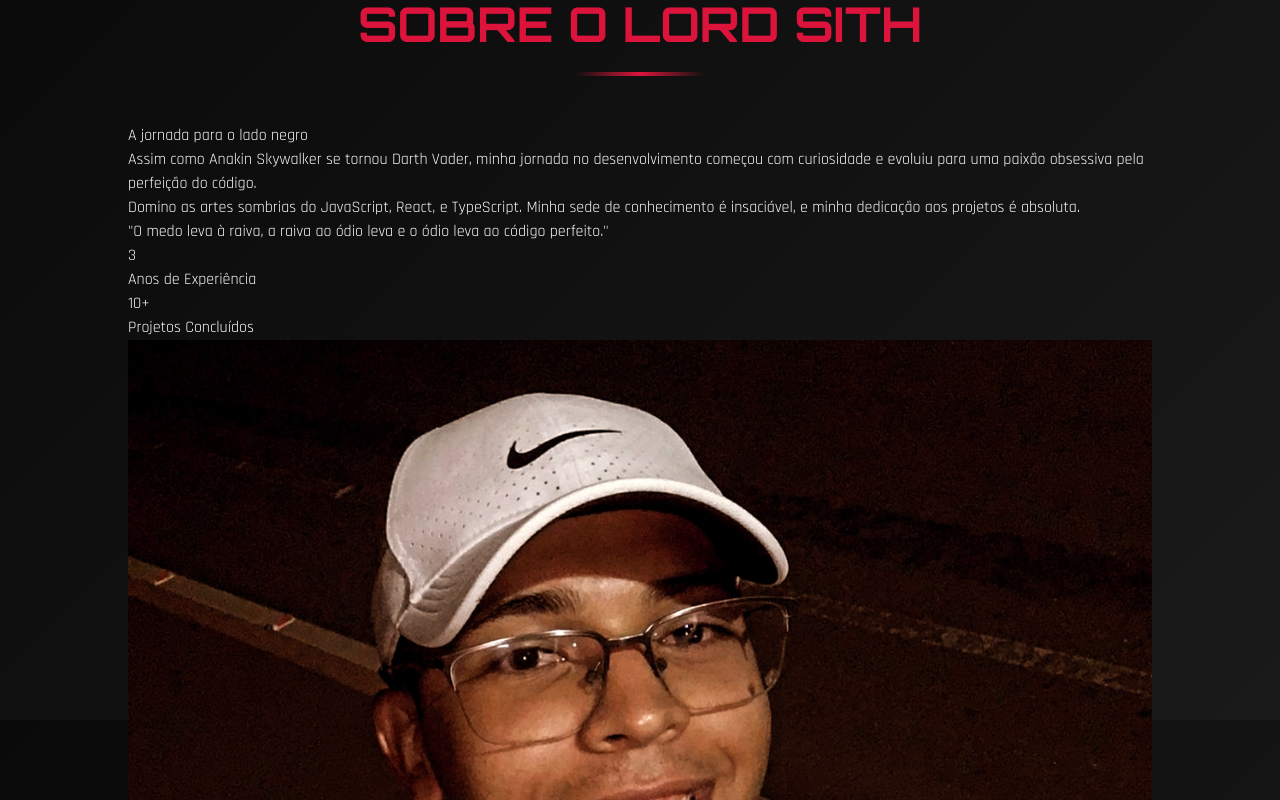
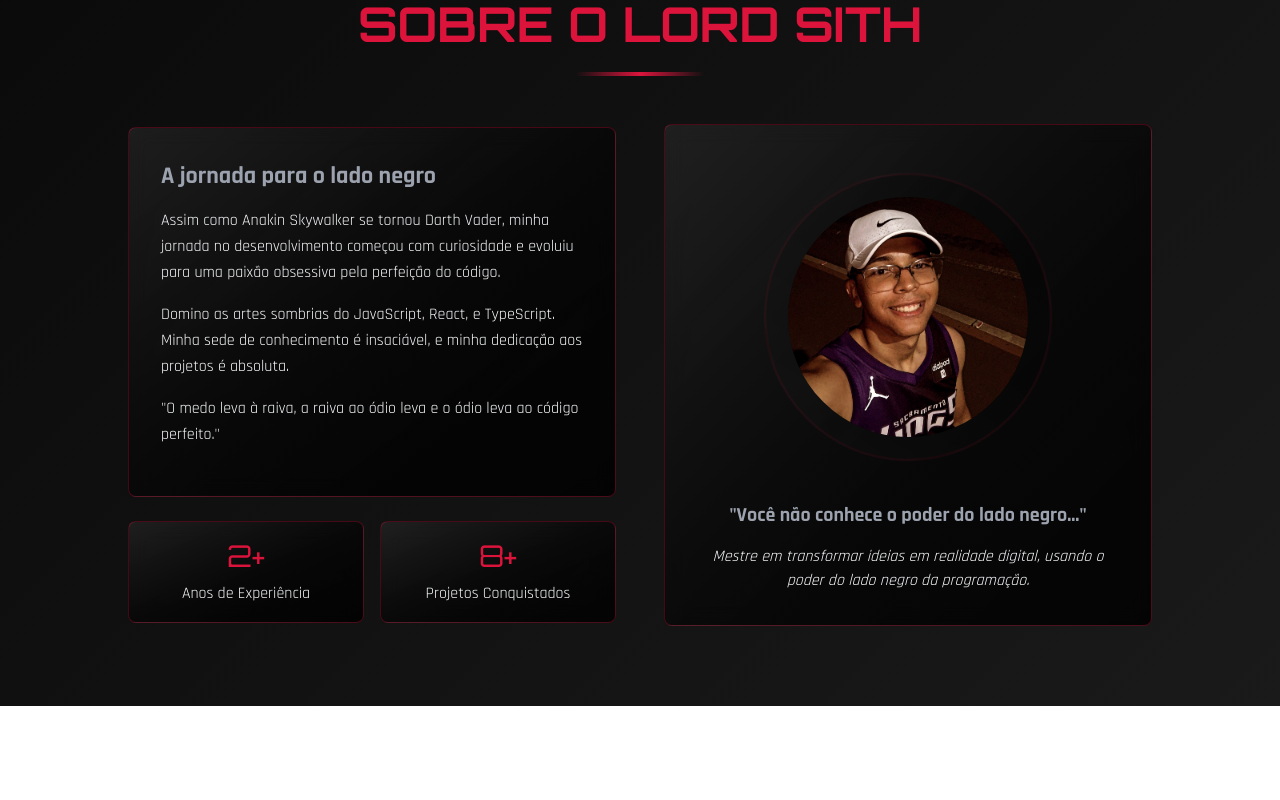
Before and after one commit to vinicius-lima-barbosa/vinicius-portfolio, a React (Vite) app: page / in a window 1280 px wide. Shown: the part 880-1680 px from the top of the page. After the commit the page ends 1586 px from the top, so only its background shows below. Built offline with nearby package versions, Linux system fonts and the light colour scheme.

Commit message:
feat: create AboutSection

```diff
--- a/src/components/about-section/index.tsx
+++ b/src/components/about-section/index.tsx
@@ -11,53 +11,62 @@ const AboutSection = () => {
           <div className="w-32 h-1 bg-gradient-to-r from -transparent via-[#dc143c] to-transparent mx-auto" />
         </div>
 
-        <div>
+        <div className="grid grid-cols-1 lg:grid-cols-2 gap-12 items-center">
           {/* Div para o lado esquerdo */}
-          <div>
+          <div className="space-y-6">
             {/* Div para o texto de about */}
-            <div>
-              <h3>A jornada para o lado negro</h3>
-              <p>
+            <div className="imperial-border rounded-lg p-8">
+              <h3 className="text-2xl font-bold text-empire-silver mb-4">
+                A jornada para o lado negro
+              </h3>
+              <p className="text-empire-silver/80 leading-relaxed mb-4">
                 Assim como Anakin Skywalker se tornou Darth Vader, minha jornada
                 no desenvolvimento começou com curiosidade e evoluiu para uma
                 paixão obsessiva pela perfeição do código.
               </p>
-              <p>
+              <p className="text-empire-silver/80 leading-relaxed mb-4">
                 Domino as artes sombrias do JavaScript, React, e TypeScript.
                 Minha sede de conhecimento é insaciável, e minha dedicação aos
                 projetos é absoluta.
               </p>
-              <p>
+              <p className="text-empire-silver/80 leading-relaxed mb-4">
                 "O medo leva à raiva, a raiva ao ódio leva e o ódio leva ao
                 código perfeito."
               </p>
             </div>
 
             {/* Div para mais detalhes */}
-            <div>
+            <div className="grid grid-cols-2 gap-4">
               {/* Div para anos de experiência */}
-              <div>
-                <p>3</p>
+              <div className="imperial-only-border rounded-lg p-4 text-center imperial-border">
+                <p className="text-3xl font-starwars text-sith-red mb-2">2+</p>
                 <p>Anos de Experiência</p>
               </div>
 
               {/* Div para quantidade de projetos */}
-              <div>
-                <p>10+</p>
-                <p>Projetos Concluídos</p>
+              <div className="imperial-only-border rounded-lg p-4 text-center imperial-border">
+                <p className="text-3xl font-starwars text-sith-red mb-2">8+</p>
+                <p>Projetos Conquistados</p>
               </div>
             </div>
           </div>
 
           {/* Div para o lado direito */}
-          <div>
-            <div>
-              {/* Div para Imagem */}
-              <div>
-                <img src={ProfileImage} alt="Progile Image" />
+          <div className="relative">
+            <div className="imperial-border rounded-lg p-8 text-center">
+              {/* Div para a imagem de perfil e citação */}
+              <div className="w-80 h-80 mx-auto bg-gradient-to-br from-sith-gray to-sith-black rounded-full flex items-center justify-center mb-6 relative overflow-hidden">
+                <div className="absolute inset-4 border-2 imperial-border rounded-full animate-spin opacity-30" />
+                <img
+                  src={ProfileImage}
+                  alt="Profile Image"
+                  className="w-60 h-60 rounded-full object-cover z-10"
+                />
               </div>
-              <h4>Juntos podemos dominar a galáxia do desenvolvimento web!</h4>
-              <p>
+              <h4 className="font-imperial text-xl font-bold text-empire-silver mb-4">
+                "Você não conhece o poder do lado negro..."
+              </h4>
+              <p className="text-empire-silver/80 italic">
                 Mestre em transformar ideias em realidade digital, usando o
                 poder do lado negro da programação.
               </p>
--- a/src/index.css
+++ b/src/index.css
@@ -214,6 +214,10 @@
   .imperial-border {
     @apply border border-[#dc143c]/30 bg-gradient-to-br from-[#2f2f2f]/50 to-[#000000]/80 backdrop-blur-[10px];
   }
+
+  .imperial-only-border {
+    @apply border border-[#dc143c]/30;
+  }
 }
 
 html,
```
